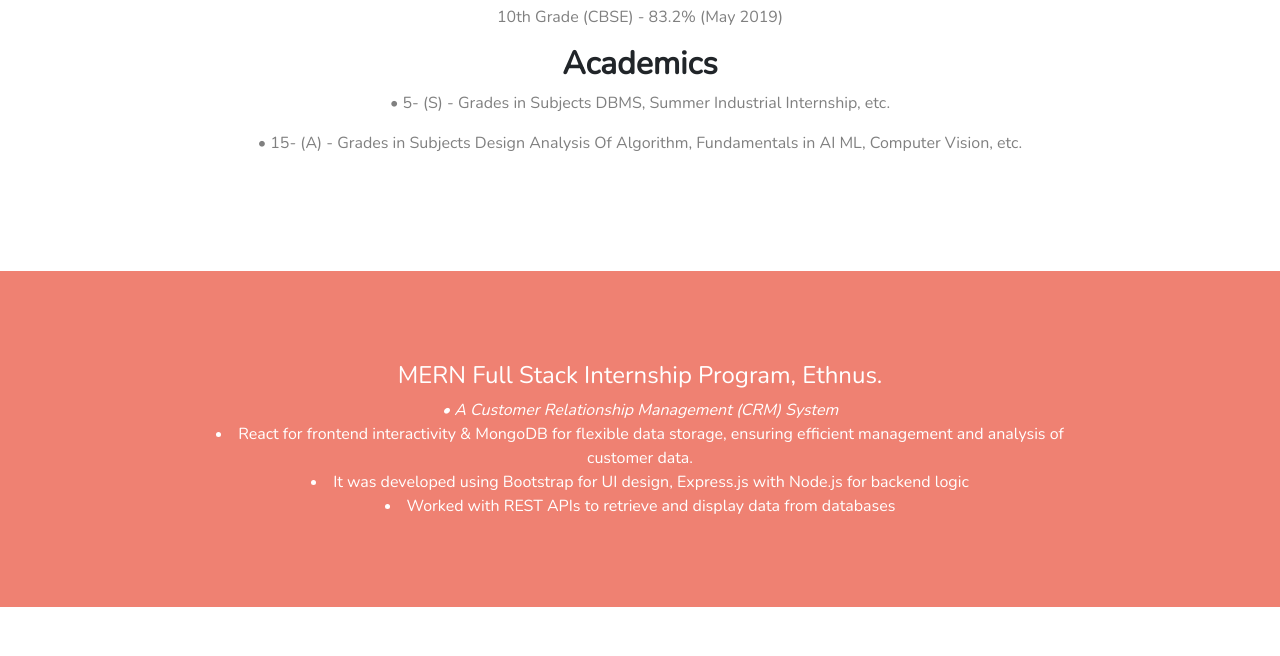
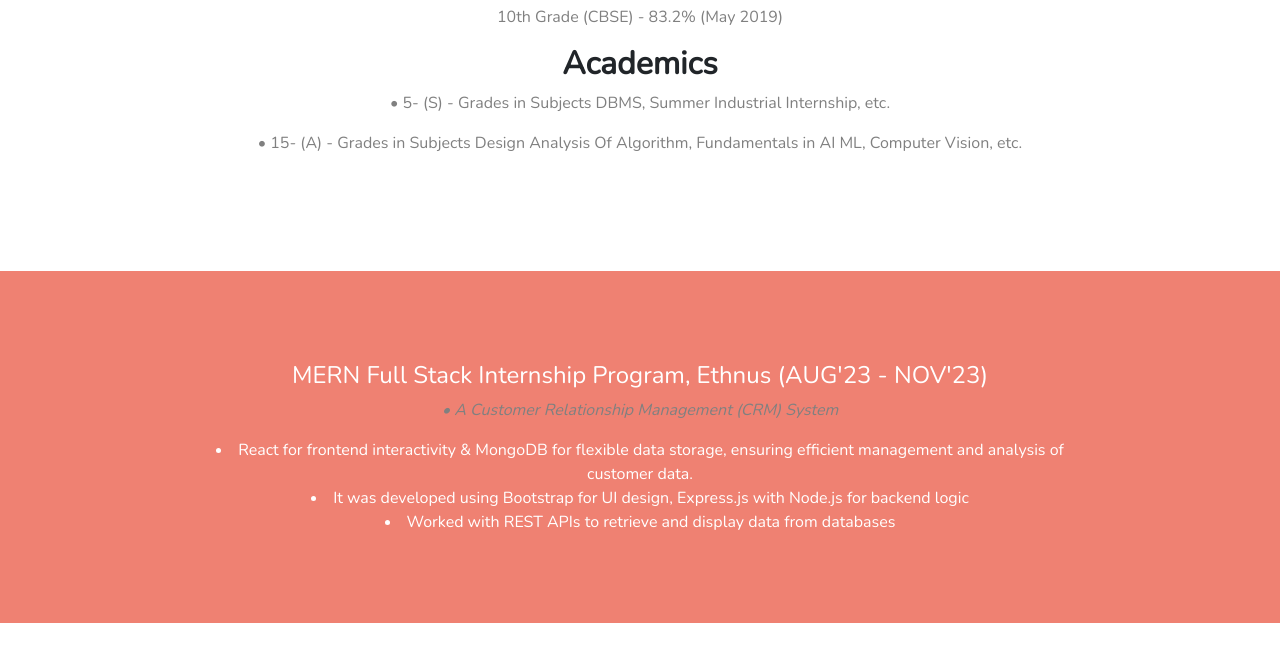
Before and after one commit to hridaypatil/CV, a plain HTML site: page index.html in a window 1280 px wide. Shown: the part 1305-1961 px from the top of the page. Drawn offline with nearby package versions, Linux system fonts and the light colour scheme.

Commit message:
Update index.html

```diff
--- a/index.html
+++ b/index.html
@@ -221,8 +221,8 @@
 
   <section id="cta">
 
-    <h3 class="cta-heading">MERN Full Stack Internship Program, Ethnus.</h3>
-    <em>• A Customer Relationship Management (CRM) System</em>
+    <h3 class="cta-heading">MERN Full Stack Internship Program, Ethnus (AUG'23 - NOV'23)</h3>
+    <p><em>• A Customer Relationship Management (CRM) System</em></p>
      <li>React for frontend interactivity & MongoDB for flexible data storage, ensuring efficient management and analysis of customer data.</li>
     <li>It was developed using Bootstrap for UI design, Express.js with Node.js for backend logic </li>
       <li>Worked with REST APIs to retrieve and display data from databases</li>
```
